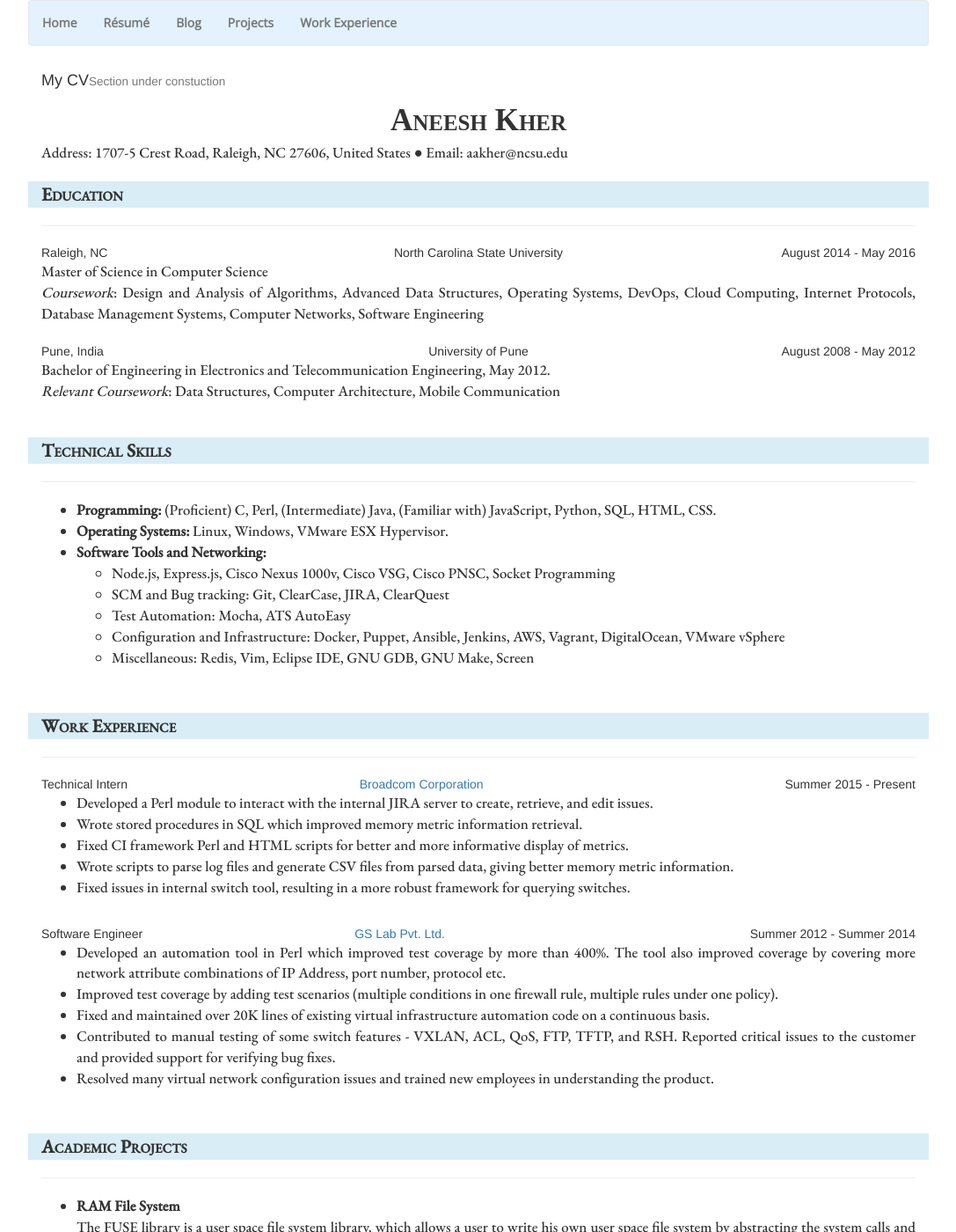
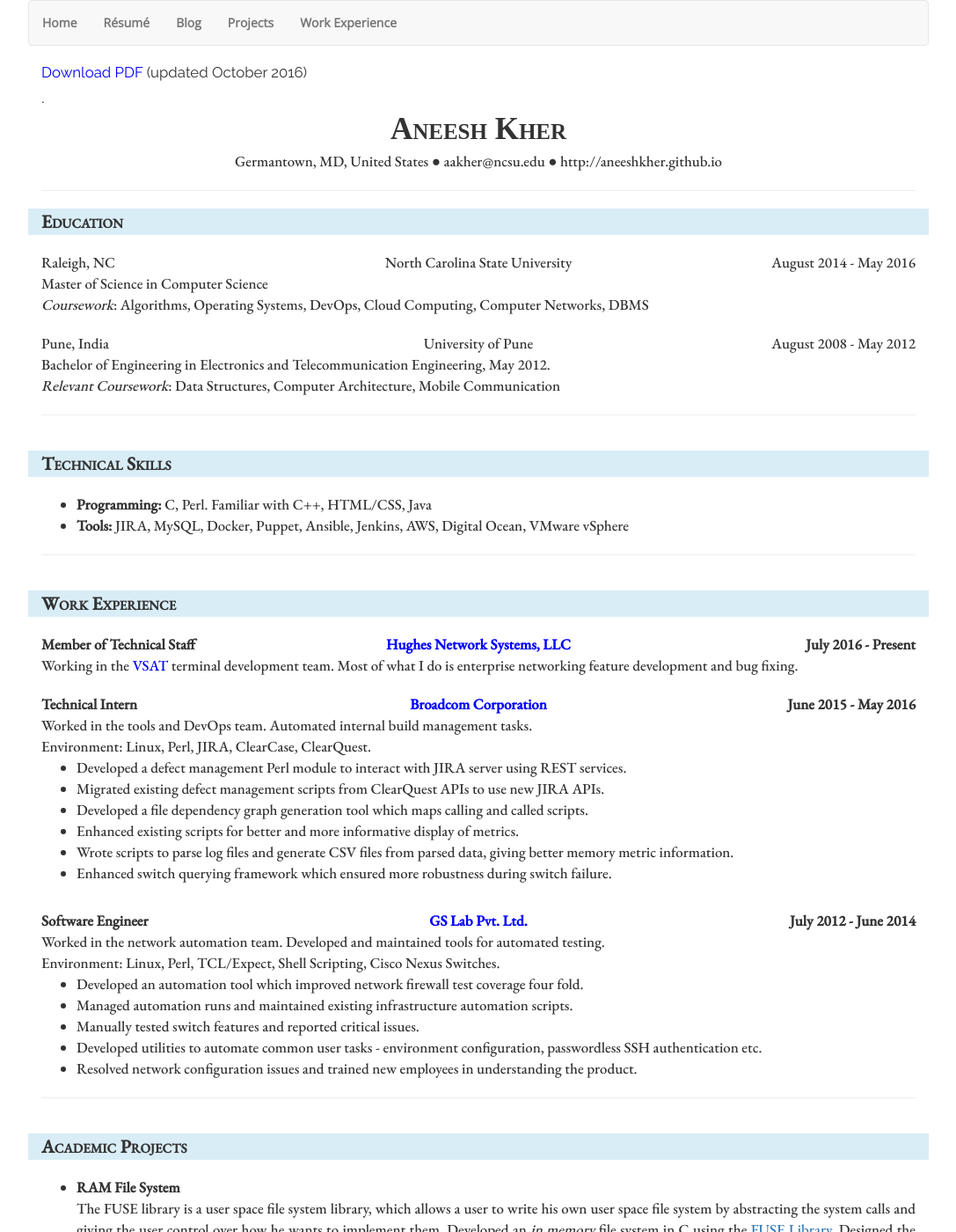
Before and after one commit to aneeshkher/aneeshkher.github.io, a Jekyll site: the page built from resume/index.html, in a window 1280 px wide and 1400 px high. Shown: the whole window at 88% size, without its empty margins (96-1183 px from the left). Built offline with Jekyll 4.4.1, drawn with Linux system fonts in a browser that asks for light colours; nearby versions of some CDN libraries; some web fonts are replaced.

Commit message:
Update CV section template

```diff
--- a/_layouts/default.html
+++ b/_layouts/default.html
@@ -17,7 +17,7 @@
 	</head>
 
 	<body>
-		<nav class="navbar navbar-default width-1024-auto" style="background-color: #E3F2FD">
+		<nav class="navbar navbar-default width-1024-auto navbar-custom-color-light">
 			<ul class="nav navbar-nav">
 				<li class="text-nav"><a href="/">Home</a></li>
 				<li class="text-nav"><a href="/resume">R&#233sum&#233</a></li>
@@ -35,7 +35,7 @@
 
 		<hr class="width-1024-auto"/>
 
-		<nav class="navbar navbar-default width-1024-auto">
+		<nav class="navbar navbar-default width-1024-auto navbar-custom-color-light">
 			<ul class="nav navbar-nav">
 				<li class="text-nav"><a href="mailto:aakher@ncsu.edu">email</a></li>
 				<li class="text-nav"><a href="https://github.com/aneeshkher" target="_blank">GitHub</a></li>
--- a/resume/index.html
+++ b/resume/index.html
@@ -6,32 +6,19 @@ title: "Aneesh's Resume"
 
 <div class="width-1024-auto">
 
-	<h4>My CV<small>Section under constuction</small></h4>
-	<!--<p class="p-gen">A PDF version of my r&#233sum&#233 (updated October 2016) is available
-		<a class="text-link" href="/data/AneeshKher_CV_Gen.pdf" target="_blank">here</a></p>. -->
-	<!--<div class="resume-text" style="font-family: 'EB Garamond', serif;"> -->
+	<!-- <h4>My CV<small>Section under constuction</small></h4> -->
+	<p class="p-gen"><a class="text-link" href="/data/AneeshKher_CV_Gen.pdf" target="_blank">Download PDF</a> (updated October 2016)</p>.
+
 		<div class="resume-name">Aneesh Kher</div>
-		<div class="resume-text-custom">Address: 1707-5 Crest Road, Raleigh, NC 27606, United States &#9679 Email: aakher@ncsu.edu</div>
+		<div class="resume-text-custom text-center">Germantown, MD, United States &#9679 aakher@ncsu.edu &#9679 http://aneeshkher.github.io</div>
+		<hr>
 
-		<br>
-
-		<!--<div class="resume_section">Education</div> -->
 		<div class="row">
 			<div class="col-sm-12 bg-info"><div class="resume-heading">Education</div></div>
 		</div>
-		<hr>
+		<br>
 
-		<!--
-		<table border="0" style="width:100%">
-			<tr class="res_tr">
-				<td style="text-align: left; color: #333">Raleigh, NC</td>
-				<td style="text-align: center; color: #333"><a class="to_blue" href="https://www.ncsu.edu">North Carolina State University</a></td>
-				<td style="text-align: right; color: #333">August, 2014 - May, 2016</td>
-			</tr>
-		</table>
-		-->
-
-		<div class="row">
+		<div class="row resume-text-custom">
 			<div class="col-sm-4 text-left">Raleigh, NC</div>
 			<div class="col-sm-4 text-center">North Carolina State University</div>
 			<div class="col-sm-4 text-right">August 2014 - May 2016</div>
@@ -39,22 +26,12 @@ title: "Aneesh's Resume"
 
 		<div class="resume-text-custom">
 			Master of Science in Computer Science<br>
-			<i>Coursework</i>: Design and Analysis of Algorithms, Advanced Data Structures, Operating Systems, DevOps, Cloud Computing,
-				Internet Protocols, Database Management Systems, Computer Networks, Software Engineering<br>
+			<i>Coursework</i>: Algorithms, Operating Systems, DevOps, Cloud Computing, Computer Networks, DBMS<br>
 		</div>
 
 		<br>
 
-		<!--
-		<table border="0" style="width:100%">
-			<tr class="res_tr">
-				<td style="text-align: left; color: #333">Pune, India</td>
-				<td style="text-align: center; color: #333">University of Pune</td>
-				<td style="text-align: right; color: #333">August, 2008 - May, 2012</td>
-			</tr>
-		</table>
-		-->
-		<div class="row">
+		<div class="row resume-text-custom">
 			<div class="col-sm-4 text-left">Pune, India</div>
 			<div class="col-sm-4 text-center">University of Pune</div>
 			<div class="col-sm-4 text-right">August 2008 - May 2012</div>
@@ -64,96 +41,97 @@ title: "Aneesh's Resume"
 			Bachelor of Engineering in Electronics and Telecommunication Engineering, May 2012.<br>
 			<i>Relevant Coursework</i>: Data Structures, Computer Architecture, Mobile Communication<br>
 		</div>
-
-		<br><br>
+		<hr><br>
 
 		<div class="row">
 			<div class="col-sm-12 bg-info"><div class="resume-heading">Technical Skills</div></div>
 		</div>
-		<hr>
+		<br>
 
 		<div class="resume-text-custom">
 			<ul>
-				<li class="skills"><b>Programming:</b> (Proficient) C, Perl, (Intermediate) Java, (Familiar with) JavaScript, Python, SQL, HTML, CSS.</li>
-				<li class="skills"><b>Operating Systems:</b> Linux, Windows, VMware ESX Hypervisor.</li>
-				<li class="skills"><b>Software Tools and Networking:</b>
-					<ul>
-						<li class="skills">Node.js, Express.js, Cisco Nexus 1000v, Cisco VSG, Cisco PNSC, Socket Programming</li>
-						<li class="skills">SCM and Bug tracking: Git, ClearCase, JIRA, ClearQuest</li>
-						<li class="skills">Test Automation: Mocha, ATS AutoEasy</li>
-						<li class="skills">Configuration and Infrastructure: Docker, Puppet, Ansible, Jenkins, AWS, Vagrant, DigitalOcean, VMware vSphere</li>
-						<li class="skills">Miscellaneous: Redis, Vim, Eclipse IDE, GNU GDB, GNU Make, Screen</li>
-					</ul>
-				</li>
+				<li><b>Programming:</b> C, Perl. Familiar with C++, HTML/CSS, Java</li>
+				<li><b>Tools:</b> JIRA, MySQL, Docker, Puppet, Ansible, Jenkins, AWS, Digital Ocean, VMware vSphere</li>
 			</ul>
 		</div>
 
-		<br><br>
-
+		<hr><br>
 		<div class="row">
 			<div class="col-sm-12 bg-info"><div class="resume-heading">Work Experience</div></div>
 		</div>
+		<br>
 
-		<hr>
-		<table border="0" style="width:100%">
-			<tr class="res_tr">
-				<td style="text-align: left; color: #333">Technical Intern</td>
-				<td style="text-align: center; color: #333"><a class="to_blue" href="https://www.broadcom.com/">Broadcom Corporation</a></td>
-				<td style="text-align: right; color: #333">Summer 2015 - Present</td>
-			</tr>
-		</table>
+		<div class="row resume-text-custom" style="font-weight: bold">
+			<div class="col-sm-4 text-left">Member of Technical Staff</div>
+			<div class="col-sm-4 text-center"><a class="text-link" href="https://www.hughes.com/" target="_blank">Hughes Network Systems, LLC</a></div>
+			<div class="col-sm-4 text-right">July 2016 - Present</div>
+		</div>
 
 		<div class="resume-text-custom">
+			Working in the <a class="text-link" href="https://en.wikipedia.org/wiki/Very-small-aperture_terminal" target="_blank">VSAT</a> terminal
+			development team.
+			Most of what I do is enterprise networking feature development and bug fixing.
+		</div>
+		<br>
+
+		<div class="row resume-text-custom" style="font-weight: bold">
+			<div class="col-sm-4 text-left">Technical Intern</div>
+			<div class="col-sm-4 text-center"><a class="text-link" href="https://www.broadcom.com/" target="_blank">Broadcom Corporation</a></div>
+			<div class="col-sm-4 text-right">June 2015 - May 2016</div>
+		</div>
+
+		<div class="resume-text-custom">
+			Worked in the tools and DevOps team. Automated internal build management tasks.<br>
+			Environment: Linux, Perl, JIRA, ClearCase, ClearQuest.
 			<ul>
-				<li class="skills">Developed a Perl module to interact with the internal JIRA server to create, retrieve, and edit issues.</li>
-				<li class="skills">Wrote stored procedures in SQL which improved memory metric information retrieval.</li>
-				<li class="skills">Fixed CI framework Perl and HTML scripts for better and more informative display of metrics.</li>
-				<li class="skills">Wrote scripts to parse log files and generate CSV files from parsed data, giving better memory metric information.</li>
-				<li class="skills">Fixed issues in internal switch tool, resulting in a more robust framework for querying switches.</li>
+				<li>Developed a defect management Perl module to interact with JIRA server using REST services.</li>
+				<li>Migrated existing defect management scripts from ClearQuest APIs to use new JIRA APIs.</li>
+				<li>Developed a file dependency graph generation tool which maps calling and called scripts.</li>
+				<li>Enhanced existing scripts for better and more informative display of metrics.</li>
+				<li>Wrote scripts to parse log files and generate CSV files from parsed data, giving better memory metric information.</li>
+				<li>Enhanced switch querying framework which ensured more robustness during switch failure.</li>
 			</ul>
 		</div>
 
 		<br>
 
-		<table border="0" style="width:100%">
-			<tr class="res_tr">
-				<td style="text-align: left; color: #333">Software Engineer</td>
-				<td style="text-align: center; color: #333"><a class="to_blue" href="http://www.gslab.com">GS Lab Pvt. Ltd.</a></td>
-				<td style="text-align: right; color: #333">Summer 2012 - Summer 2014</td>
-			</tr>
-		</table>
+		<div class="row resume-text-custom" style="font-weight: bold">
+			<div class="col-sm-4 text-left">Software Engineer</div>
+			<div class="col-sm-4 text-center"><a class="text-link" href="http://www.gslab.com" target="_blank">GS Lab Pvt. Ltd.</a></div>
+			<div class="col-sm-4 text-right">July 2012 - June 2014</div>
+		</div>
 
 		<div class="resume-text-custom">
+			Worked in the network automation team. Developed and maintained tools for automated testing.<br>
+			Environment: Linux, Perl, TCL/Expect, Shell Scripting, Cisco Nexus Switches.
 			<ul>
-				<li class="skills">Developed an automation tool in Perl which improved test coverage by more than 400%.
-					The tool also improved coverage by covering more network attribute combinations of IP Address, port number, protocol etc.</li>
-				<li class="skills">Improved test coverage by adding test scenarios (multiple conditions in one firewall rule, multiple rules under one policy).</li>
-				<li class="skills">Fixed and maintained over 20K lines of existing virtual infrastructure automation code on a continuous basis.</li>
-				<li class="skills">Contributed to manual testing of some switch features - VXLAN, ACL, QoS, FTP, TFTP, and RSH.
-					Reported critical issues to the customer and provided support for verifying bug fixes.</li>
-				<li class="skills">Resolved many virtual network configuration issues and trained new employees in understanding the product.</li>
+				<li>Developed an automation tool which improved network firewall test coverage four fold.</li>
+				<li>Managed automation runs and maintained existing infrastructure automation scripts.</li>
+				<li>Manually tested switch features and reported critical issues.</li>
+				<li>Developed utilities to automate common user tasks - environment configuration, passwordless SSH authentication etc.</li>
+				<li>Resolved network configuration issues and trained new employees in understanding the product.</li>
 			</ul>
 		</div>
 
-		<br><br>
+		<hr><br>
 
 		<div class="row">
 			<div class="col-sm-12 bg-info"><div class="resume-heading">Academic Projects</div></div>
 		</div>
-		<hr>
+		<br>
 
 		<div class="resume-text-custom">
 			<ul>
-				<li class="skills"><b>RAM File System</b><br>
+				<li style="margin-bottom: 3px"><b>RAM File System</b><br>
 					The FUSE library is a user space file system library, which allows a user to write his own user space file system by
 					abstracting the system calls and giving the user control over how he wants to implement them. Developed an
-					<i>in memory</i> file system in C using the <a class="res" href="https://github.com/libfuse/libfuse">FUSE Library</a>. Designed
+					<i>in memory</i> file system in C using the <a class="res" href="https://github.com/libfuse/libfuse" target="_blank">FUSE Library</a>. Designed
 					the tree structure for the file system and wrote user level implementations for various system calls like read, write,
 					open, close etc. Tested the file system using
-					<a class="res" href="http://www.engr.uconn.edu/~vkk06001/FEARLESS/benchmark/postmark-1.51/postmark-1.51.c">Postmark</a>.
+					<a class="res" href="http://www.engr.uconn.edu/~vkk06001/FEARLESS/benchmark/postmark-1.51/postmark-1.51.c" target="_blank">Postmark</a>.
 				</li>
 
-				<li class="skills"><b>DevOps Pipeline</b> (Team of three)<br>
+				<li style="margin-bottom: 3px"><b>DevOps Pipeline</b> (Team of three)<br>
 					Developed and end to end software delivery pipeline which included the three prime stages of a software project -
 					Build, Test, and Deployment. We configured <a class="res" href="https://jenkins-ci.org/">Jenkins</a>, Git for the build process.
 					We used <a class="res" href="https://mochajs.org/">Mocha</a> for unit tests, and developed a tool in JavaScript
@@ -164,7 +142,7 @@ title: "Aneesh's Resume"
 					as a method for system health improvement.
 				</li>
 
-				<li class="skills"><b>University housing application</b> (Team of four)<br>
+				<li style="margin-bottom: 3px"><b>University housing application</b> (Team of four)<br>
 					Developed a database application using Oracle10g and Java to allow students to register for housing and parking options, on and off
 					campus. Used JDBC to define connectivity between the application and the database. Wrote stored procedures for dynamic generation of
 					invoices for each registered student or guest, and for roommate matching functionality.
```
Also changed, not shown: 1 other file. Lines whose indentation alone changed are shown as unchanged.
